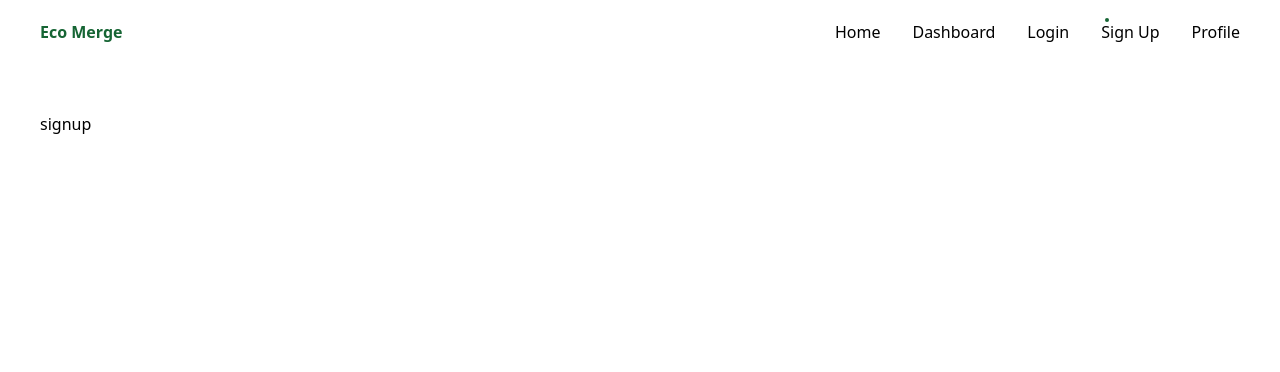
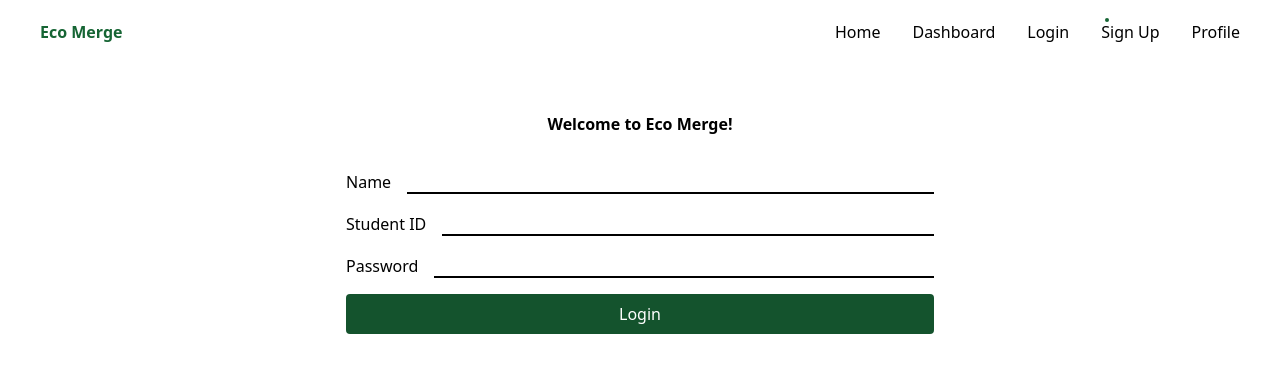
Before and after one commit to skkuse/2024spring_41class_team5, a Next.js app in the folder FE/: page /signup in a window 1280 px wide. Shown: the top 372 px of the page. Built offline with nearby package versions, Linux system fonts and the light colour scheme.

Commit message:
feat: add signup page

```diff
--- a/FE/src/app/signup/page.tsx
+++ b/FE/src/app/signup/page.tsx
@@ -1,7 +1,40 @@
 export default function Page() {
   return (
-    <main>
-      <section>signup</section>
+    <main className="flex flex-col gap-8 text-center w-6c mx-auto">
+      <h1 className="font-bold">Welcome to Eco Merge!</h1>
+      <form action="#" className="flex flex-col gap-4">
+        <div className="flex items-end gap-4">
+          <label htmlFor="name">Name</label>
+          <input
+            className="flex-1 border-solid border-b-2 border-black"
+            type="text"
+            id="name"
+          />
+        </div>
+        <div className="flex items-end gap-4">
+          <label htmlFor="studentId">Student ID</label>
+          <input
+            className="flex-1 border-solid border-b-2 border-black"
+            type="number"
+            id="studentId"
+          />
+        </div>
+        <div className="flex items-end gap-4">
+          <label htmlFor="password">Password</label>
+          <input
+            className="flex-1 border-solid border-b-2 border-black"
+            type="password"
+            id="password"
+          />
+        </div>
+
+        <button
+          className="rounded px-4 py-2 bg-green-900 text-white hover:bg-green-800"
+          type="submit"
+        >
+          Login
+        </button>
+      </form>
     </main>
   );
 }
```
